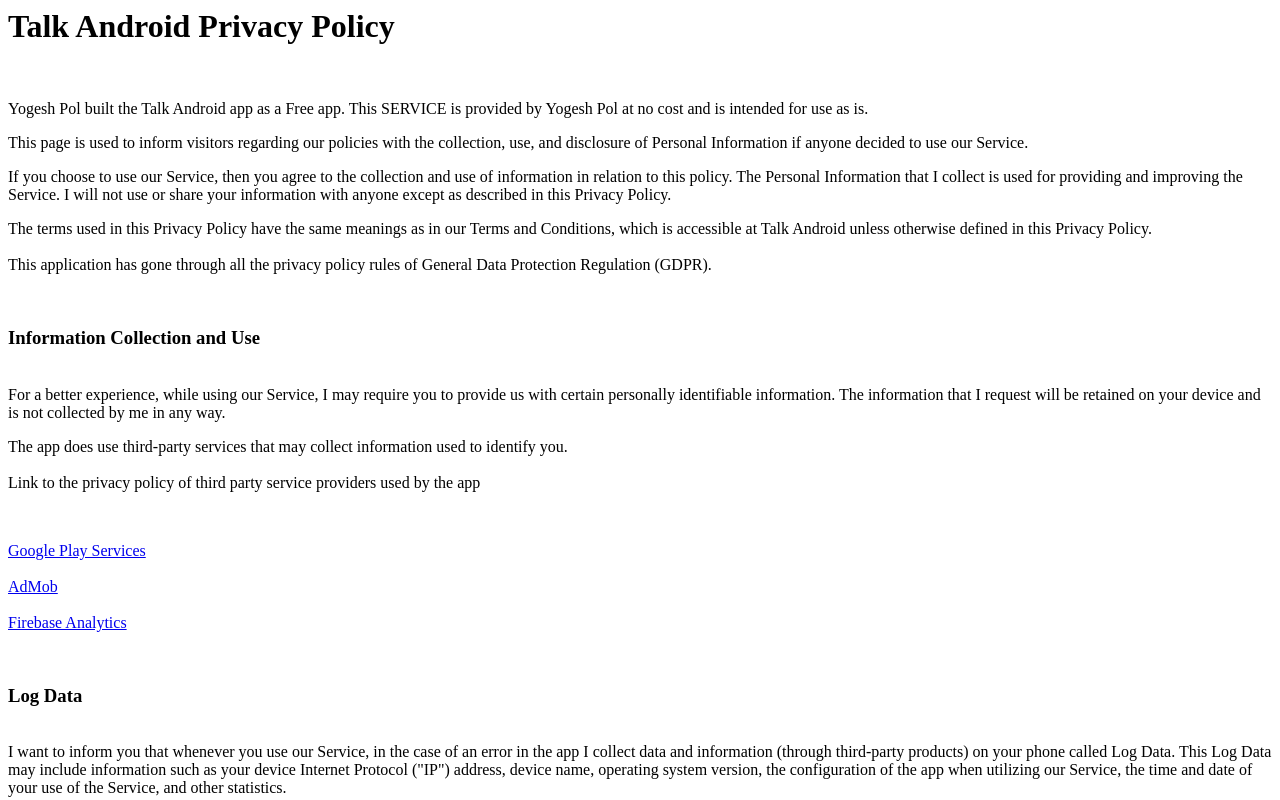
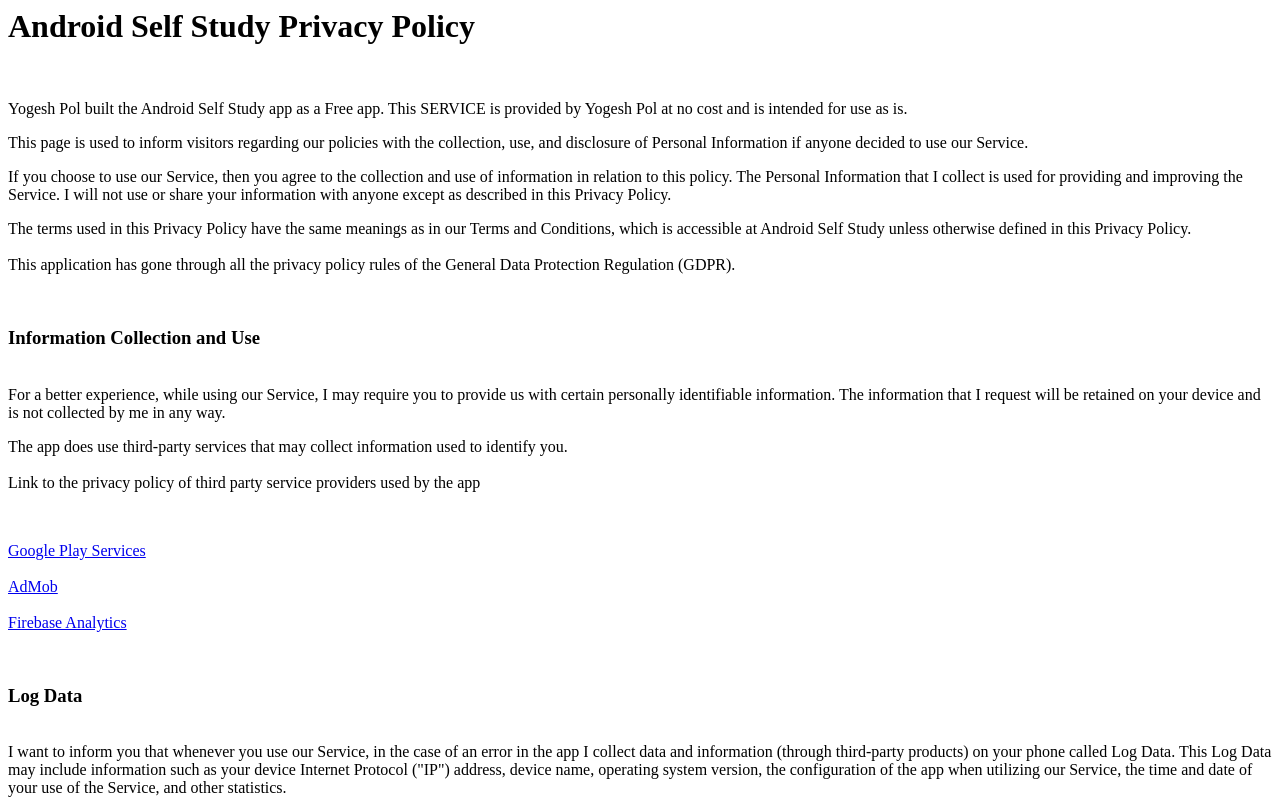
Before and after one commit to yogesh14pol/yogesh14pol.github.io, a plain HTML site: page index.html in a window 1280 px wide. Shown: the top 800 px of the page. Drawn offline with Linux system fonts and the light colour scheme.

Commit message:
Update index.html
app name is modified.

```diff
--- a/index.html
+++ b/index.html
@@ -2,10 +2,10 @@
 <body>
 <title>Privacy Policy</title>
 
-<h1>Talk Android Privacy Policy</h1>
+<h1>Android Self Study Privacy Policy</h1>
 <br>
 <p>
-Yogesh Pol built the Talk Android app as a Free app. This SERVICE is provided by Yogesh Pol at no cost and is intended for use as is.
+Yogesh Pol built the Android Self Study app as a Free app. This SERVICE is provided by Yogesh Pol at no cost and is intended for use as is.
 </p>
 
 <p>This page is used to inform visitors regarding our policies with the collection, use, and disclosure of Personal Information if anyone decided to use our Service.
@@ -14,9 +14,9 @@ Yogesh Pol built the Talk Android app as a Free app. This SERVICE is provided by
 I will not use or share your information with anyone except as described in this Privacy Policy.
 </p>
 
-<p>The terms used in this Privacy Policy have the same meanings as in our Terms and Conditions, which is accessible at Talk Android unless otherwise defined in this Privacy Policy.
+<p>The terms used in this Privacy Policy have the same meanings as in our Terms and Conditions, which is accessible at Android Self Study unless otherwise defined in this Privacy Policy.
 <br>
-<br>This application has gone through all the privacy policy rules of General Data Protection Regulation (GDPR).
+<br>This application has gone through all the privacy policy rules of the General Data Protection Regulation (GDPR).
 
 </p><br>
 <p><h3>Information Collection and Use</h3>
```
